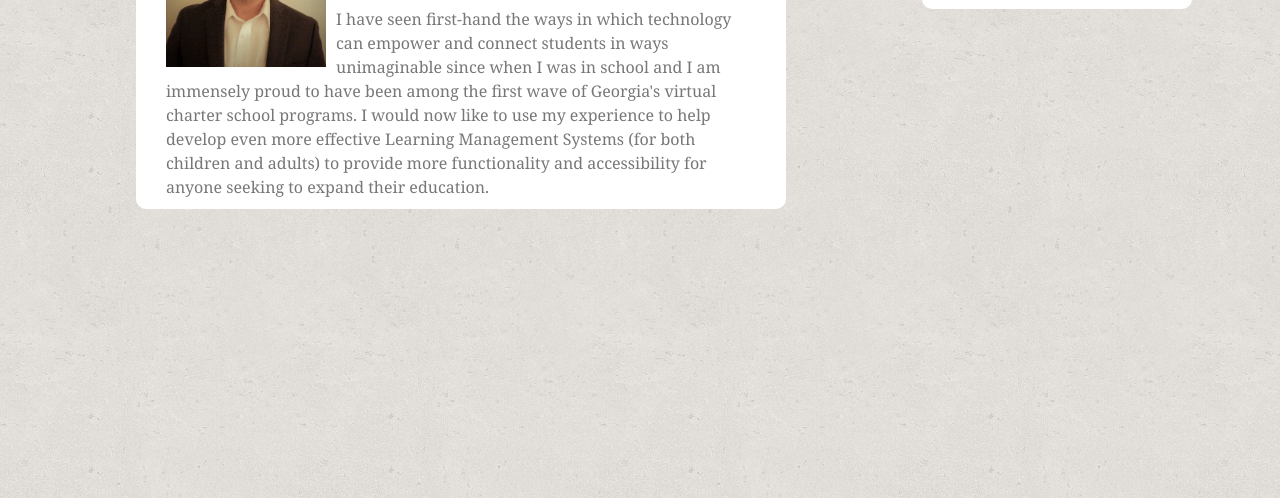
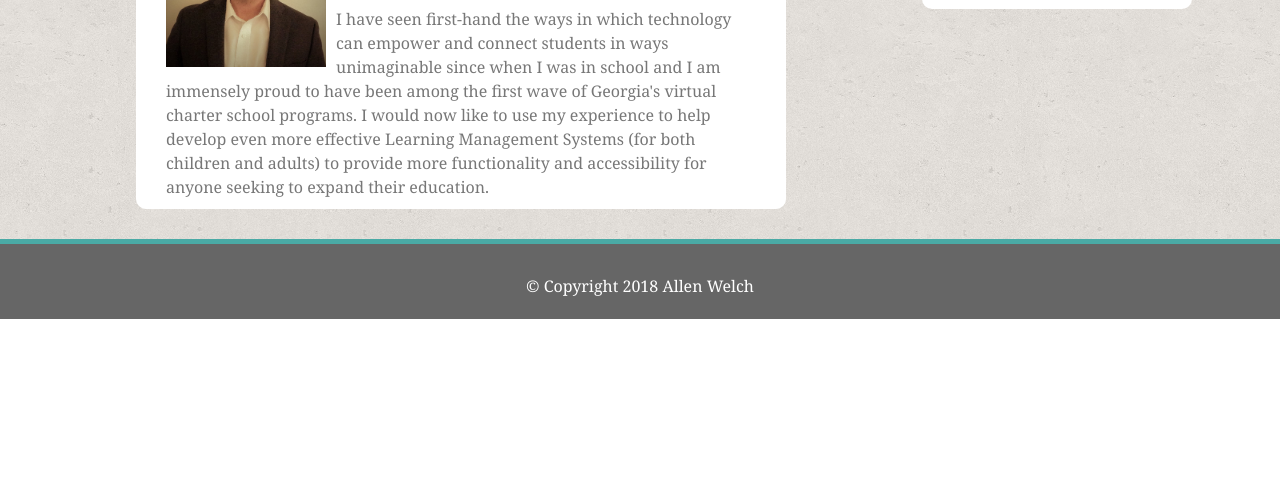
Before and after one commit to allenjwelch/Basic-Portfolio, a plain HTML site: page index.html in a window 1280 px wide. Shown: the part 301-799 px from the top of the page. Drawn offline with Linux system fonts and the light colour scheme.

Commit message:
FINAL update 2.13 @ 8:10p

```diff
--- a/assets/css/style.css
+++ b/assets/css/style.css
@@ -73,17 +73,38 @@ li a:hover {
     min-height: 100%;
 } */
 
+body {
+    position: relative;
+}
+
 .content {
-    height: 1100px;
-    /*position: absolute;
+    /* height: 1100px;  */
+    /* position: absolute;
     min-height: 100%;
     margin-bottom: -80px;  */
+    float: left;
     width: 100%;
     clear: both;
     padding: 10px;
     /* background-color: #d1d0d0;  */
     color: #777777;
     background-image: url("../images/cork-wallet.png");
+}
+
+footer {
+    background-color: #666666;
+    color: white;
+    clear: both;
+    height: 80px;
+    /* margin-bottom: 100px;  */
+    text-align: center;
+    padding: 30px;
+    border-style: solid hidden hidden hidden;
+    border-color: #4aaaa5;
+    border-width: 5px;
+    /* position: absolute;
+    bottom: 0;
+    left: 0;  */
 }
 
 #side_bar {
@@ -111,18 +132,7 @@ li a:hover {
     transition: 2s;
 }
 
-footer {
-    background-color: #666666;
-    color: white;
-    clear: both;
-    height: 80px;
-    margin-bottom: -80px;
-    text-align: center;
-    padding: 30px;
-    border-style: solid hidden hidden hidden;
-    border-color: #4aaaa5;
-    border-width: 5px;
-}
+
 
 /* ABOUT PAGE */
 #about {
```
